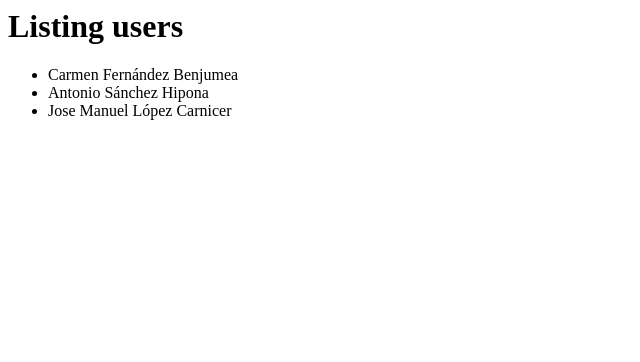
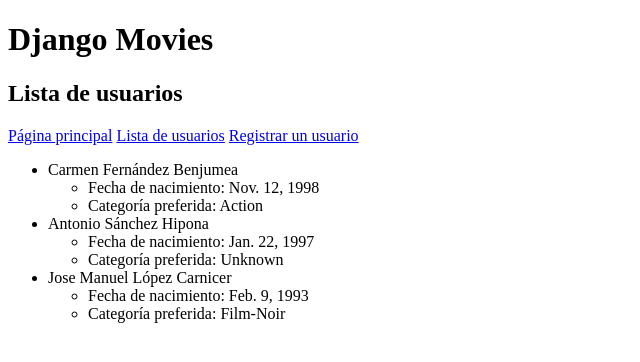
Before and after one commit to antonihipona/aii, a Django app: page /user_list/ in a window 1280 px wide. Shown: the top 362 px of the page, without its empty margins (0-640 px from the left). Run offline with Django 3.2, Linux system fonts and the light colour scheme; data comes from the database, SQL or seed files in the repository; both versions use the stored data as it was after the commit.

Commit message:
Add base.html. Improved user listing.

```diff
--- /dev/null
+++ b/django-ejercicio-1/movies/principal/templates/principal/base.html
@@ -0,0 +1,24 @@
+<!DOCTYPE html>
+<html lang="en">
+<head>
+    <meta charset="UTF-8">
+    <meta name="viewport" content="width=device-width, initial-scale=1.0">
+    <meta http-equiv="X-UA-Compatible" content="ie=edge">
+    <title>Django Movies</title>
+</head>
+<body>
+    <div>
+        <h1>Django Movies</h1>
+        {% block head %}
+            <h2>¡Bienvenid@ a Django Movies!</h2>
+        {% endblock head %}
+        <a href="/">Página principal</a>
+        <a href="/user_list/">Lista de usuarios</a>
+        <a href="/register_user/">Registrar un usuario</a>
+    </div>
+    <div>
+        {% block content %}
+        {% endblock content %}
+    </div>
+</body>
+</html>
--- a/django-ejercicio-1/movies/principal/templates/principal/user_list.html
+++ b/django-ejercicio-1/movies/principal/templates/principal/user_list.html
@@ -1,6 +1,16 @@
-<h1>Listing users</h1>
-<ul>
-{% for user in users %}
-    <li>{{user}}</li>
-{% endfor %}
-</ul>
+{% extends 'principal/base.html' %}
+
+{% block head %}
+    <h2>Lista de usuarios</h2>
+{% endblock head %}
+{% block content %}
+    <ul>
+    {% for user in users %}
+        <li>{{user}}</li>
+        <ul>
+            <li>Fecha de nacimiento: {{user.fecha_nacimiento}}</li>
+            <li>Categoría preferida: {{user.get_categoria_preferida_display}}</li>
+        </ul>
+    {% endfor %}
+    </ul>
+{% endblock content %}
--- a/django-ejercicio-1/movies/principal/urls.py
+++ b/django-ejercicio-1/movies/principal/urls.py
@@ -2,6 +2,7 @@ from django.urls import path
 from . import views
 
 urlpatterns = [
+    path("", views.index),
     path("user_list/", views.user_list),
     path("register_user/", views.register_user)
 ]
--- a/django-ejercicio-1/movies/principal/views.py
+++ b/django-ejercicio-1/movies/principal/views.py
@@ -2,7 +2,9 @@ from django.shortcuts import render, redirect
 from principal.models import Usuario
 from principal.forms import UserForm
 
-# Create your views here.
+def index(request):
+    return render(request, "principal/base.html")
+
 def user_list(request):
     users = Usuario.objects.all()
     return render(request, "principal/user_list.html", {"users": users})
```
Also changed, not shown: django-ejercicio-1/movies/principal/templates/principal/register_user.html (+7 -1 lines), django-ejercicio-1/movies/db.sqlite3, 1 other file.
